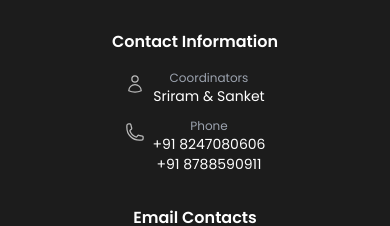
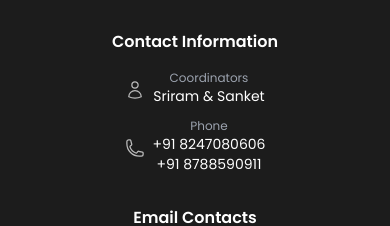
Before and after one commit to Prachi-215/expo26, a React (Create React App) app: page / in a window 390 px wide. Shown: the part 4823-5049 px from the top of the page. Built offline with nearby package versions, Linux system fonts and the light colour scheme.

Commit message:
Fix contact section text alignment on mobile

```diff
--- a/src/components/Footer.jsx
+++ b/src/components/Footer.jsx
@@ -183,7 +183,7 @@ const Footer = () => {
               <div className="text-center lg:text-left">
                 <p className="font-semibold mb-4">Contact Information</p>
                 <nav className="flex flex-col space-y-3 text-sm text-white items-center lg:items-start">
-                  <div className="flex gap-2 items-start">
+                  <div className="flex gap-2 items-start lg:items-start items-center">
                     <svg
                       xmlns="http://www.w3.org/2000/svg"
                       fill="none"
@@ -198,12 +198,12 @@ const Footer = () => {
                         d="M15.75 6a3.75 3.75 0 11-7.5 0 3.75 3.75 0 017.5 0zM4.501 20.118a7.5 7.5 0 0114.998 0A17.933 17.933 0 0112 21.75c-2.676 0-5.216-.584-7.499-1.632z"
                       />
                     </svg>
-                    <div>
+                    <div className="text-center lg:text-left">
                       <p className="text-xs text-gray-400">Coordinators</p>
                       <span>Sriram & Sanket</span>
                     </div>
                   </div>
-                  <div className="flex gap-2 items-start">
+                  <div className="flex gap-2 items-start lg:items-start items-center lg:items-start items-center">
                     <svg
                       xmlns="http://www.w3.org/2000/svg"
                       fill="none"
@@ -218,7 +218,7 @@ const Footer = () => {
                         d="M2.25 6.75c0 8.284 6.716 15 15 15h2.25a2.25 2.25 0 002.25-2.25v-1.372c0-.516-.351-.966-.852-1.091l-4.423-1.106c-.44-.11-.902.055-1.173.417l-.97 1.293c-.282.376-.769.542-1.21.38a12.035 12.035 0 01-7.143-7.143c-.162-.441.004-.928.38-1.21l1.293-.97c.363-.271.527-.734.417-1.173L6.963 3.102a1.125 1.125 0 00-1.091-.852H4.5A2.25 2.25 0 002.25 4.5v2.25z"
                       />
                     </svg>
-                    <div>
+                    <div className="text-center lg:text-left">
                       <p className="text-xs text-gray-400">Phone</p>
                       <span>+91 8247080606</span>
                       <br />
```
